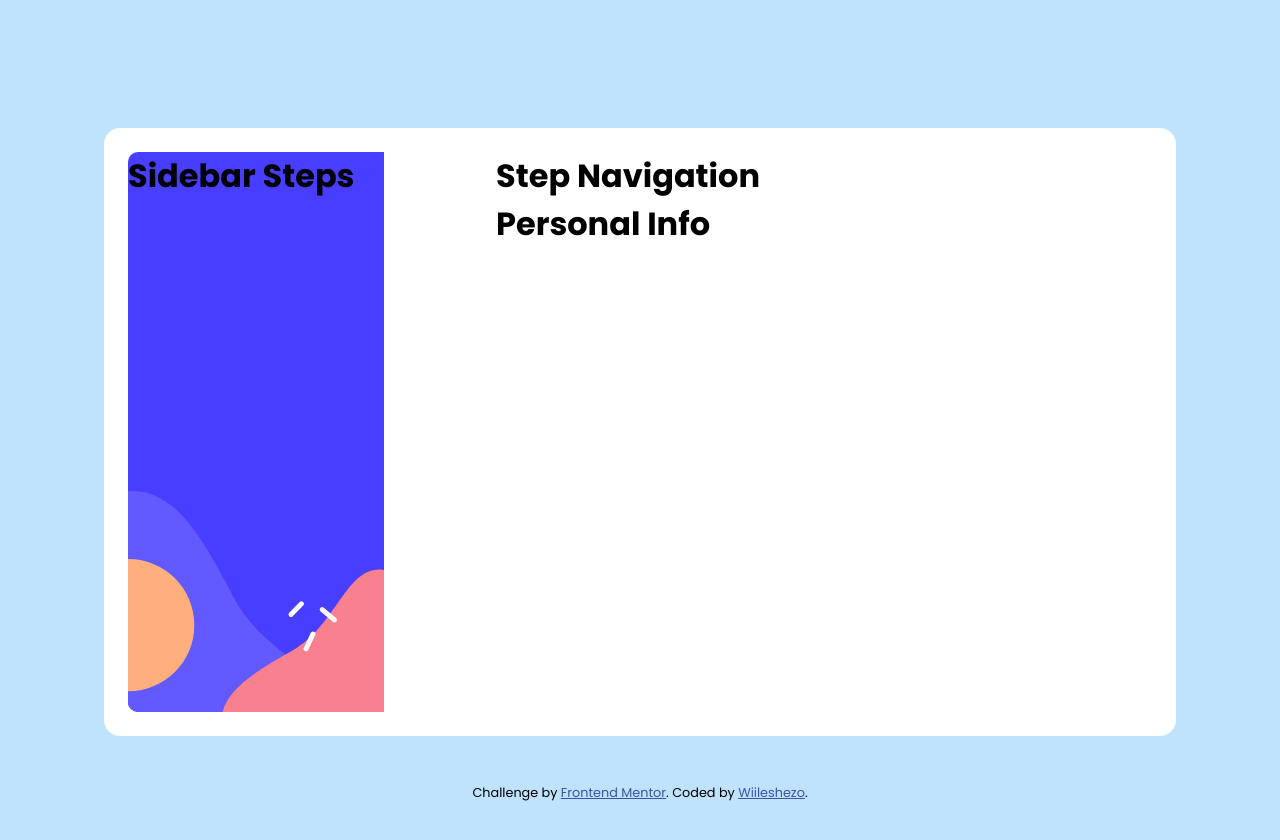
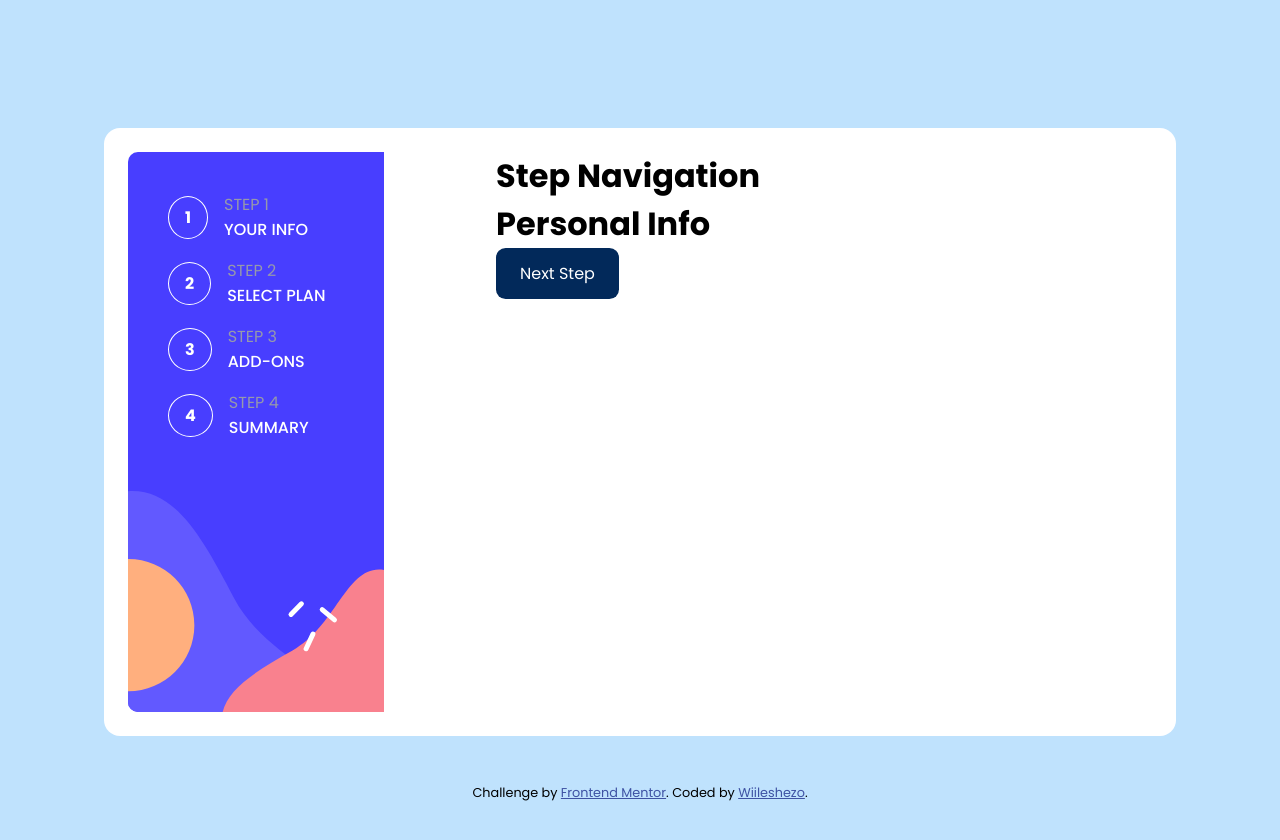
Before and after one commit to Wiileshezo/multi-step-form-main, a Vue app: page / in a window 1280 px wide. Shown: the top 840 px of the page. Built offline with nearby package versions, Linux system fonts and the light colour scheme; a web font is replaced by a local one.

Commit message:
write some content in the sidebar

```diff
--- a/src/components/steps/StepPersonalInfo.vue
+++ b/src/components/steps/StepPersonalInfo.vue
@@ -3,6 +3,7 @@
 <template>
   <div>
     <h1>Personal Info</h1>
+    <base-button mode="primary" type="submit">Next Step</base-button>
   </div>
 </template>
 
--- a/src/components/views/SidebarSteps.vue
+++ b/src/components/views/SidebarSteps.vue
@@ -1,8 +1,35 @@
 <script setup></script>
 
 <template>
-  <div class="sidebar-container">
-    <h1>Sidebar Steps</h1>
+  <div class="sidebar-container display-flex direction-column gap1">
+    <div class="display-flex direction-row gap1 align-items-center">
+      <h2 class="number">1</h2>
+      <div class="display-flex direction-column">
+        <p class="step">STEP 1</p>
+        <p class="step-title">YOUR INFO</p>
+      </div>
+    </div>
+    <div class="display-flex direction-row gap1 align-items-center">
+      <h2 class="number">2</h2>
+      <div class="display-flex direction-column">
+        <p class="step">STEP 2</p>
+        <p class="step-title">SELECT PLAN</p>
+      </div>
+    </div>
+    <div class="display-flex direction-row gap1 align-items-center">
+      <h2 class="number">3</h2>
+      <div class="display-flex direction-column">
+        <p class="step">STEP 3</p>
+        <p class="step-title">ADD-ONS</p>
+      </div>
+    </div>
+    <div class="display-flex direction-row gap1 align-items-center">
+      <h2 class="number">4</h2>
+      <div class="display-flex direction-column">
+        <p class="step">STEP 4</p>
+        <p class="step-title">SUMMARY</p>
+      </div>
+    </div>
   </div>
 </template>
 
@@ -12,5 +39,22 @@
   background-repeat: no-repeat;
   background-size: cover;
   width: 20vw;
+  box-sizing: border-box;
+  padding: 2.5rem;
+}
+
+.number {
+  color: var(--White);
+  padding: 0.5rem 1rem;
+  border: 1px solid var(--White);
+  border-radius: 50%;
+  font-size: 1rem;
+}
+.step {
+  color: var(--Grey500);
+}
+.step-title {
+  color: var(--White);
+  font-weight: 500;
 }
 </style>
```
